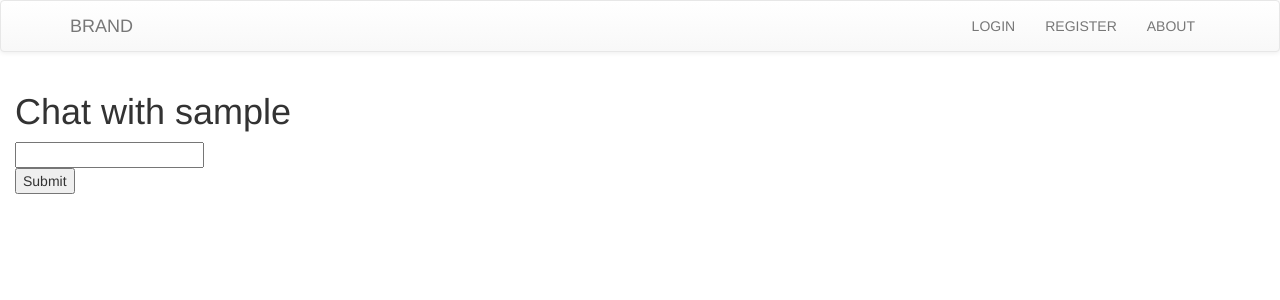
After one commit to yenbryan/dating, a Django app: page /chat_room/1/ in a window 1280 px wide. The commit adds this page. Shown: the top 300 px of the page. Run offline with Django 3.2, Linux system fonts and the light colour scheme; tables that the repository leaves empty hold one stand-in row (values such as "Sample post"); data that the repository does not hold is empty; parts of the project's set-up code (start-up, migrations or seed data) failed here and were passed over; some libraries are stand-ins or nearby versions; some web fonts are replaced.

Commit message:
chat mostly works but no user labels

```diff
--- a/date/urls.py
+++ b/date/urls.py
@@ -27,6 +27,10 @@ urlpatterns = patterns('',
     url(r'^profile/$', 'date_app.views.profile', name='profile'),
     #DATER PROFILE#
     url(r'^dater_profile/(?P<dater_id>\w+)/$', 'date_app.views.dater_profile', name='dater_profile'),
+    url(r'^chat_room/(?P<dater_id>\w+)/$', 'date_app.views.chat_room', name='chat_room'),
+    url(r'^chat_messages/(?P<dater_id>\w+)/$', 'date_app.views.chat_messages', name='chat_messages'),
+    url(r'^new_message/$', 'date_app.views.new_message', name='new_message'),
+
 )
 
 
--- a/date_app/admin.py
+++ b/date_app/admin.py
@@ -1,6 +1,7 @@
 from django.contrib import admin
-from date_app.models import Match, Image, Dater
+from date_app.models import Match, Image, Dater, Chat
 
 admin.site.register(Dater)
 admin.site.register(Image)
 admin.site.register(Match)
+admin.site.register(Chat)
--- a/date_app/models.py
+++ b/date_app/models.py
@@ -40,3 +40,13 @@ class Match(models.Model):
 
     def __unicode__(self):
         return u"{} rated {}".format(self.user1, self.user2)
+
+
+class Chat(models.Model):
+    message = models.TextField()
+    sender = models.ForeignKey(Dater, related_name='user_sender')
+    recipient = models.ForeignKey(Dater, related_name='user_recipient')
+    time = models.DateTimeField(auto_now_add=True)
+
+    def __unicode__(self):
+        return u"{} messaged {}".format(self.sender, self.recipient)
--- /dev/null
+++ b/date_app/static/js/chat_room.js
@@ -0,0 +1,57 @@
+/**
+ * Created by GoldenGate on 10/19/14.
+ */
+/**
+ * Created by GoldenGate on 10/14/14.
+ */
+$(document).ready(function() {
+dater_id = $('.chat_area').attr('id');
+user_id = $('.user').attr('id');
+    function loadMessages() {
+//        console.log("loading");
+        $.ajax({
+            url: '../../chat_messages/'+dater_id,
+            type: 'GET',
+            success: function (data) {
+                var res_str ="";
+                for(var i=0; i < data.length; i++){
+                 res_str += data[i].fields.message + "<br>";
+                }
+                $('.message_area').html(res_str);
+            }
+        });
+    }
+
+    loadMessages();
+    setInterval(loadMessages, 500);
+
+    $(".add_message").on("click", function () {
+        content = $('#message_id').val();
+        var new_message = {
+            message: content,
+            sender: user_id,
+            recipient: dater_id
+        }
+        new_message = JSON.stringify(new_message)
+        $.ajax({
+            url: '../../new_message/',
+            type: 'POST',
+            dataType: 'json',
+            data: new_message,
+            success: function (response) {
+                $('#message_id').val("");
+            }
+        });
+    });
+});
+
+//
+//$.ajax({
+//    url: '/new_pokemon/',
+//    type: 'POST',
+//    dataType: 'json',
+//    data: pokemonData,
+//    success: function(response) {
+//    },
+//    error: function(response) {
+//    }
--- /dev/null
+++ b/date_app/templates/chat_messages.html
@@ -0,0 +1,5 @@
+<div class="message_area">
+    {% for message in message_list %}
+    <p class="message">{{ message }}</p>
+    {% endfor %}
+</div>
--- /dev/null
+++ b/date_app/templates/chat_room.html
@@ -0,0 +1,21 @@
+{% extends 'base.html' %}
+{% load static %}
+{% block extra_head %}
+    <script src="{% static 'js/chat_room.js' %}"></script>
+{% endblock extra_head %}
+{% block content %}
+    <h1 id="{{ user.id }}" class="user">Chat with {{ dater }}</h1>
+
+    <div id='{{ dater.id }}' class="chat_area">
+    <div class="message_area">
+
+    </div>
+    <div class="send_message">
+        <input id='message_id' class="message_content" type="text"/>
+       <div class="add_message">
+           <input type="submit" value="Submit"/>
+       </div>
+    </div>
+    </div>
+
+{% endblock content %}
--- a/date_app/views.py
+++ b/date_app/views.py
@@ -1,7 +1,13 @@
+from itertools import chain
+import json
 import re
 from django.contrib.auth import authenticate, login
+from django.core import serializers
+from django.http import HttpResponse
 from django.shortcuts import render, redirect
-
+from django.views.decorators.csrf import csrf_exempt
+from date_app.forms import DaterCreationForm
+from date_app.models import Dater, Match, Chat
 
 
 
@@ -9,8 +15,7 @@ from django.shortcuts import render, redirect
 # ##############
 # REGISTRATION #
 ###############
-from date_app.forms import DaterCreationForm
-from date_app.models import Dater, Match
+
 
 
 def register(request):
@@ -72,20 +77,26 @@ def set_lat_long(request, coordinates):
 ####################
 
 def bump_into_matches(user):
-    bump_into_matches = Match.objects.filter(user1=user, user1_select=1, user2_select=1)
-    return bump_into_matches  #returns filtered match objects
+    bump_into_matches1 = Match.objects.filter(user1=user, user1_select=1, user2_select=1)
+    bump_into_matches2 = Match.objects.filter(user2=user, user1_select=1, user2_select=1)
+    result_list = list(chain(bump_into_matches1, bump_into_matches2))
+    return result_list  #returns filtered match objects
 
 ##################
 # BUMPIN MATCHES #
 ##################
 
+
 def bumpin_matches(user):
-    bumpin_matches = Match.objects.filter(user1=user, user1_select=3, user2_select=3)
-    return bumpin_matches #returns filtered match objects
+    bumpin_matches1 = Match.objects.filter(user1=user, user1_select=3, user2_select=3)
+    bumpin_matches2 = Match.objects.filter(user2=user, user1_select=3, user2_select=3)
+    result_list = list(chain(bumpin_matches1, bumpin_matches2))
+    return result_list  #returns filtered match objects
 
 ###########
 # PROFILE #
 ###########
+
 
 def profile(request):
     dater = request.user
@@ -97,8 +108,51 @@ def profile(request):
 
     return render(request, "profile.html", data)
 
+
 def dater_profile(request, dater_id):
     data = {
         'dater': Dater.objects.get(pk=dater_id)
     }
     return render(request, "date_profile.html", data)
+
+
+def chat_room(request, dater_id):
+    data = {
+        'dater': Dater.objects.get(pk=dater_id),
+        'user': request.user
+    }
+    return render(request, "chat_room.html", data)
+
+
+
+@csrf_exempt
+def new_message(request):
+    if request.method == 'POST':
+        data = json.loads(request.body)
+        message = Chat.objects.create(
+            message=data['message'],
+            sender=Dater.objects.get(id=data['sender']),
+            recipient=Dater.objects.get(id=data['recipient'])
+        )
+    response = serializers.serialize('json', [message])
+    return HttpResponse(response, content_type='application/json')
+
+def chat_messages(request, dater_id):
+    target_dater = Dater.objects.get(pk=dater_id)
+    message_sent = Chat.objects.filter(sender=request.user, recipient=target_dater)
+    message_received = Chat.objects.filter(sender=target_dater, recipient=request.user)
+    messages = []
+    for message in message_sent:
+        messages.append(message)
+    for message in message_received:
+        messages.append(message)
+
+    if len(messages) > 0:
+        messages.sort(key=lambda x: x.time, reverse=False)
+    # data = {
+    #     'messages': messages
+    # }
+    return HttpResponse(
+                serializers.serialize('json', messages),
+                content_type='application/json'
+           )
```
Also changed, not shown: date_app/templates/profile.html (+5 -2 lines), date_app/migrations/0002_chat.py (added), static/media/profile_pictures/2635990850_6061a5f3b5_o.jpg (added).
